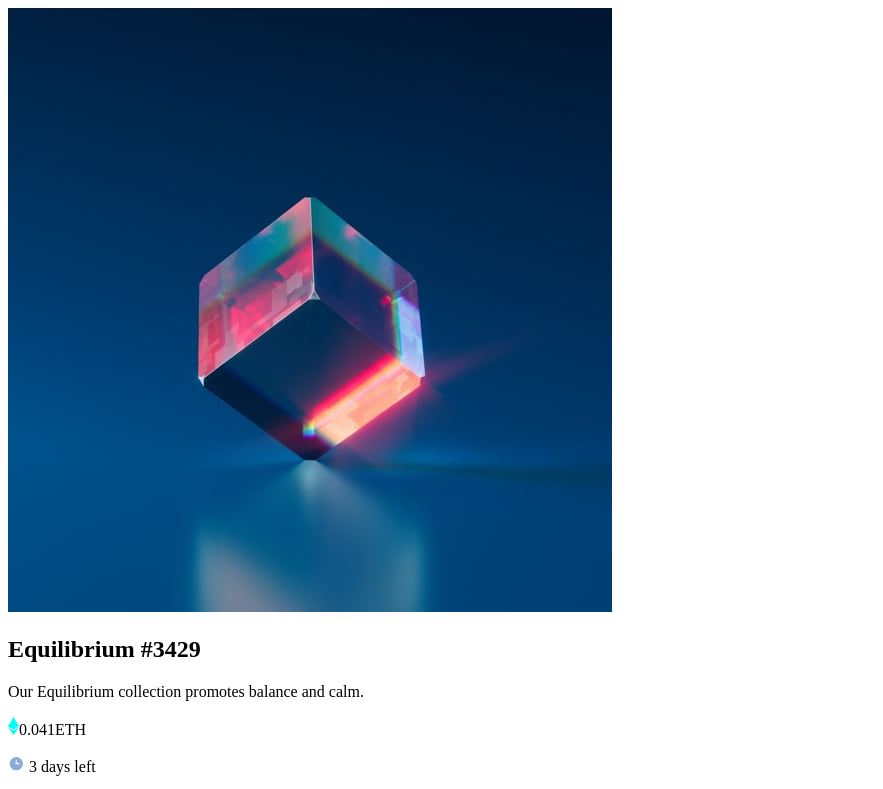
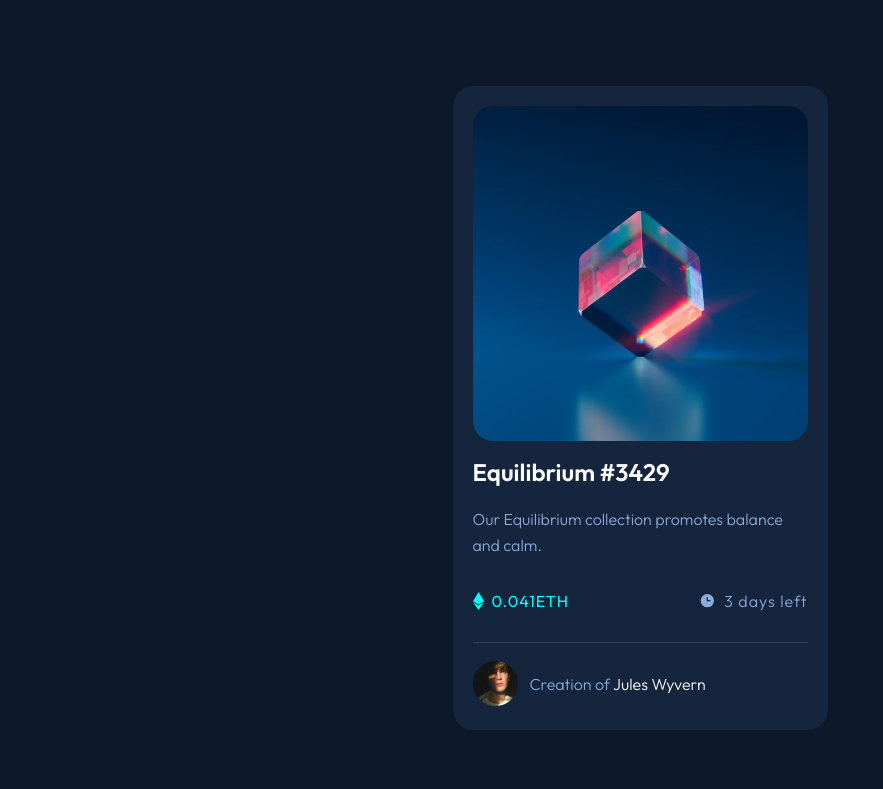
Before and after one commit to pilatech/nft-card-component, a plain HTML site: page index.html in a window 1280 px wide. Shown: the top 789 px of the page, without its empty margins (0-883 px from the left). Drawn offline with Linux system fonts and the light colour scheme.

Commit message:
semi-complete css

```diff
--- a/index.html
+++ b/index.html
@@ -3,7 +3,10 @@
 <head>
   <meta charset="UTF-8">
   <meta name="viewport" content="width=device-width, initial-scale=1.0"> <!-- displays site properly based on user's device -->
-
+  <link rel="preconnect" href="https://fonts.googleapis.com">
+ <link rel="preconnect" href="https://fonts.gstatic.com" crossorigin>
+ <link href="https://fonts.googleapis.com/css2?family=Outfit:wght@300;400;600&display=swap" rel="stylesheet">
+ <link rel="stylesheet" href="style.css">
   <link rel="icon" type="image/png" sizes="32x32" href="./images/favicon-32x32.png">
 
   <title>Frontend Mentor | NFT preview card component</title>
@@ -28,11 +31,5 @@
    <p class="card__credit">Creation of <strong class="card__creator">Jules Wyvern</strong></p>
   </footer>
  </section>
-
-
-  0.041 ETH
-  3 days left
-
-  Creation of Jules Wyvern
 </body>
 </html>
--- /dev/null
+++ b/style.css
@@ -0,0 +1,104 @@
+* {
+ box-sizing: border-box;
+}
+
+:root {
+ font-size: 10px;
+ --color-soft-blue: hsl(215, 51%, 70%);
+ --color-cyan: hsl(178, 100%, 50%);
+ --color-very-dark-blue-1: hsl(217, 54%, 11%);
+ --color-very-dark-blue-2: hsl(216, 50%, 16%);
+ --color-very-dark-blue-3: hsl(215, 32%, 27%);
+ --color-white: hsl(0, 0%, 100%);
+}
+
+body {
+ font-family: 'Outfit', sans-serif;
+ font-size: 1.6rem;
+ display: flex;
+ align-items: center;
+ justify-content: center;
+ height: 100vh;
+ background: var(--color-very-dark-blue-1);
+ color: var(--color-soft-blue);
+ font-weight: 300;
+}
+
+.card {
+  width: 95%;
+  max-width: 37.5rem;
+  background: var(--color-very-dark-blue-2);
+  padding: 2rem;
+  border-radius: 2rem;
+}
+
+.card__hero {
+ border-radius: 2rem;
+ overflow: hidden;
+ margin-bottom: 1.6rem;
+}
+
+.card__hero-image {
+ max-width: 100%;
+ display: block;
+}
+
+.card__title {
+ color: var(--color-white);
+ font-weight: 700;
+ margin-top: 0;
+ margin-bottom: 2rem;
+}
+
+.card__text {
+  margin-top: 0;
+  margin-bottom: 1.6rem;
+  line-height: 1.6
+}
+
+.card__stats {
+ display: flex;
+ padding: 0;
+ justify-content: space-between;
+ margin-top: 0;
+ margin-bottom: 1.5rem;
+}
+
+.card__currency {
+ display: flex;
+ align-items: center;
+ color: var(--color-cyan);
+ font-weight: 400;
+ letter-spacing: 1px;
+}
+
+.card__currency-icon {
+ margin-right: .8rem;
+}
+
+.card__time {
+ display: flex;
+ align-items: center;
+ letter-spacing: 1px;
+}
+
+.card__time-icon {
+ margin-right: .8rem;
+}
+
+.card__footer {
+ border-top: 1px solid var(--color-very-dark-blue-3);
+ padding-top: 1.5rem;
+ display: flex;
+ align-items: center;
+}
+
+.card__avatar {
+ width: 4.5rem;
+ margin-right: 1.2rem;
+}
+
+.card__creator {
+ color: var(--color-white);
+ font-weight: inherit;
+}
```
